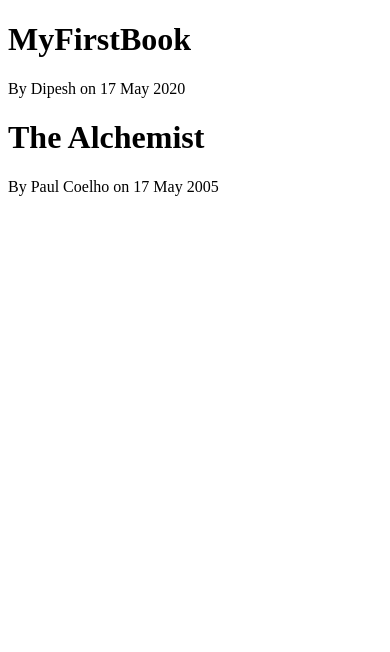
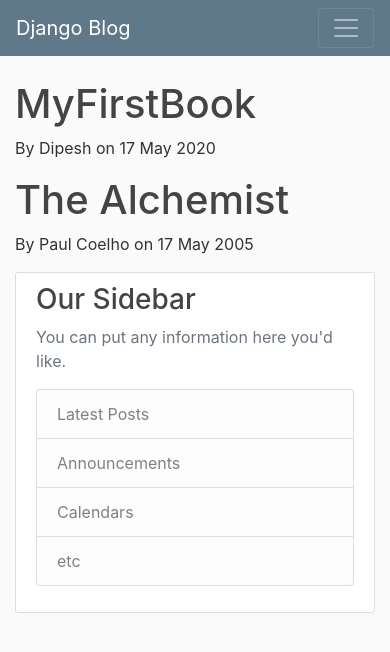
Before and after one commit to Dipesh9798/django_project, a Django app: page / in a window 390 px wide. Shown: the top 652 px of the page. Run offline with Django 3.2, Linux system fonts and the light colour scheme; some libraries are stand-ins or nearby versions.

Commit message:
added css and bootstrap

```diff
--- /dev/null
+++ b/blog/static/blog/main.css
@@ -0,0 +1,84 @@
+body {
+    background: #fafafa;
+    color: #333333;
+    margin-top: 5rem;
+  }
+
+  h1, h2, h3, h4, h5, h6 {
+    color: #444444;
+  }
+
+  ul {
+    margin: 0;
+  }
+
+  .bg-steel {
+    background-color: #5f788a;
+  }
+
+  .site-header .navbar-nav .nav-link {
+    color: #cbd5db;
+  }
+
+  .site-header .navbar-nav .nav-link:hover {
+    color: #ffffff;
+  }
+
+  .site-header .navbar-nav .nav-link.active {
+    font-weight: 500;
+  }
+
+  .content-section {
+    background: #ffffff;
+    padding: 10px 20px;
+    border: 1px solid #dddddd;
+    border-radius: 3px;
+    margin-bottom: 20px;
+  }
+
+  .article-title {
+    color: #444444;
+  }
+
+  a.article-title:hover {
+    color: #428bca;
+    text-decoration: none;
+  }
+
+  .article-content {
+    white-space: pre-line;
+  }
+
+  .article-img {
+    height: 65px;
+    width: 65px;
+    margin-right: 16px;
+  }
+
+  .article-metadata {
+    padding-bottom: 1px;
+    margin-bottom: 4px;
+    border-bottom: 1px solid #e3e3e3
+  }
+
+  .article-metadata a:hover {
+    color: #333;
+    text-decoration: none;
+  }
+
+  .article-svg {
+    width: 25px;
+    height: 25px;
+    vertical-align: middle;
+  }
+
+  .account-img {
+    height: 125px;
+    width: 125px;
+    margin-right: 20px;
+    margin-bottom: 16px;
+  }
+
+  .account-heading {
+    font-size: 2.5rem;
+  }
--- a/blog/templates/blog/base.html
+++ b/blog/templates/blog/base.html
@@ -1,7 +1,17 @@
+{% load static %}
 <!DOCTYPE html>
 <html>
     <head>
         <head>
+            <!-- Required meta tags -->
+            <meta charset="utf-8">
+            <meta name="viewport" content="width=device-width, initial-scale=1, shrink-to-fit=no">
+
+            <!-- Bootstrap CSS -->
+            <link rel="stylesheet" href="https://maxcdn.bootstrapcdn.com/bootstrap/4.0.0/css/bootstrap.min.css" integrity="sha384-Gn5384xqQ1aoWXA+058RXPxPg6fy4IWvTNh0E263XmFcJlSAwiGgFAW/dAiS6JXm" crossorigin="anonymous">
+
+            <link rel="stylesheet" type="text/css" href="{% static 'blog/main.css' %}">
+
             {% if title%}
                 <title>Django Blog-{{ title }}</title>
             {% else %}
@@ -10,6 +20,53 @@
         </head>
     </head>
     <body>
-        {% block content %}{% endblock %}
+        <header class="site-header">
+            <nav class="navbar navbar-expand-md navbar-dark bg-steel fixed-top">
+              <div class="container">
+                <a class="navbar-brand mr-4" href="/">Django Blog</a>
+                <button class="navbar-toggler" type="button" data-toggle="collapse" data-target="#navbarToggle" aria-controls="navbarToggle" aria-expanded="false" aria-label="Toggle navigation">
+                <span class="navbar-toggler-icon"></span>
+                </button>
+                <div class="collapse navbar-collapse" id="navbarToggle">
+                  <div class="navbar-nav mr-auto">
+                    <a class="nav-item nav-link" href="/">Home</a>
+                    <a class="nav-item nav-link" href="/about">About</a>
+                  </div>
+                  <!-- Navbar Right Side -->
+                  <div class="navbar-nav">
+                    <a class="nav-item nav-link" href="#">Login</a>
+                    <a class="nav-item nav-link" href="#">Register</a>
+                  </div>
+                </div>
+              </div>
+            </nav>
+        </header>
+        <main role="main" class="container">
+            <div class="row">
+                <div class="col-md-8">
+                {% block content %}{% endblock %}
+                </div>
+                <div class="col-md-4">
+                <div class="content-section">
+                    <h3>Our Sidebar</h3>
+                    <p class='text-muted'>You can put any information here you'd like.
+                    <ul class="list-group">
+                        <li class="list-group-item list-group-item-light">Latest Posts</li>
+                        <li class="list-group-item list-group-item-light">Announcements</li>
+                        <li class="list-group-item list-group-item-light">Calendars</li>
+                        <li class="list-group-item list-group-item-light">etc</li>
+                    </ul>
+                    </p>
+                </div>
+                </div>
+            </div>
+        </main>
+
+
+        <!-- Optional JavaScript -->
+        <!-- jQuery first, then Popper.js, then Bootstrap JS -->
+        <script src="https://code.jquery.com/jquery-3.2.1.slim.min.js" integrity="sha384-KJ3o2DKtIkvYIK3UENzmM7KCkRr/rE9/Qpg6aAZGJwFDMVNA/GpGFF93hXpG5KkN" crossorigin="anonymous"></script>
+        <script src="https://cdnjs.cloudflare.com/ajax/libs/popper.js/1.12.9/umd/popper.min.js" integrity="sha384-ApNbgh9B+Y1QKtv3Rn7W3mgPxhU9K/ScQsAP7hUibX39j7fakFPskvXusvfa0b4Q" crossorigin="anonymous"></script>
+        <script src="https://maxcdn.bootstrapcdn.com/bootstrap/4.0.0/js/bootstrap.min.js" integrity="sha384-JZR6Spejh4U02d8jOt6vLEHfe/JQGiRRSQQxSfFWpi1MquVdAyjUar5+76PVCmYl" crossorigin="anonymous"></script>
     </body>
 </html>
```
